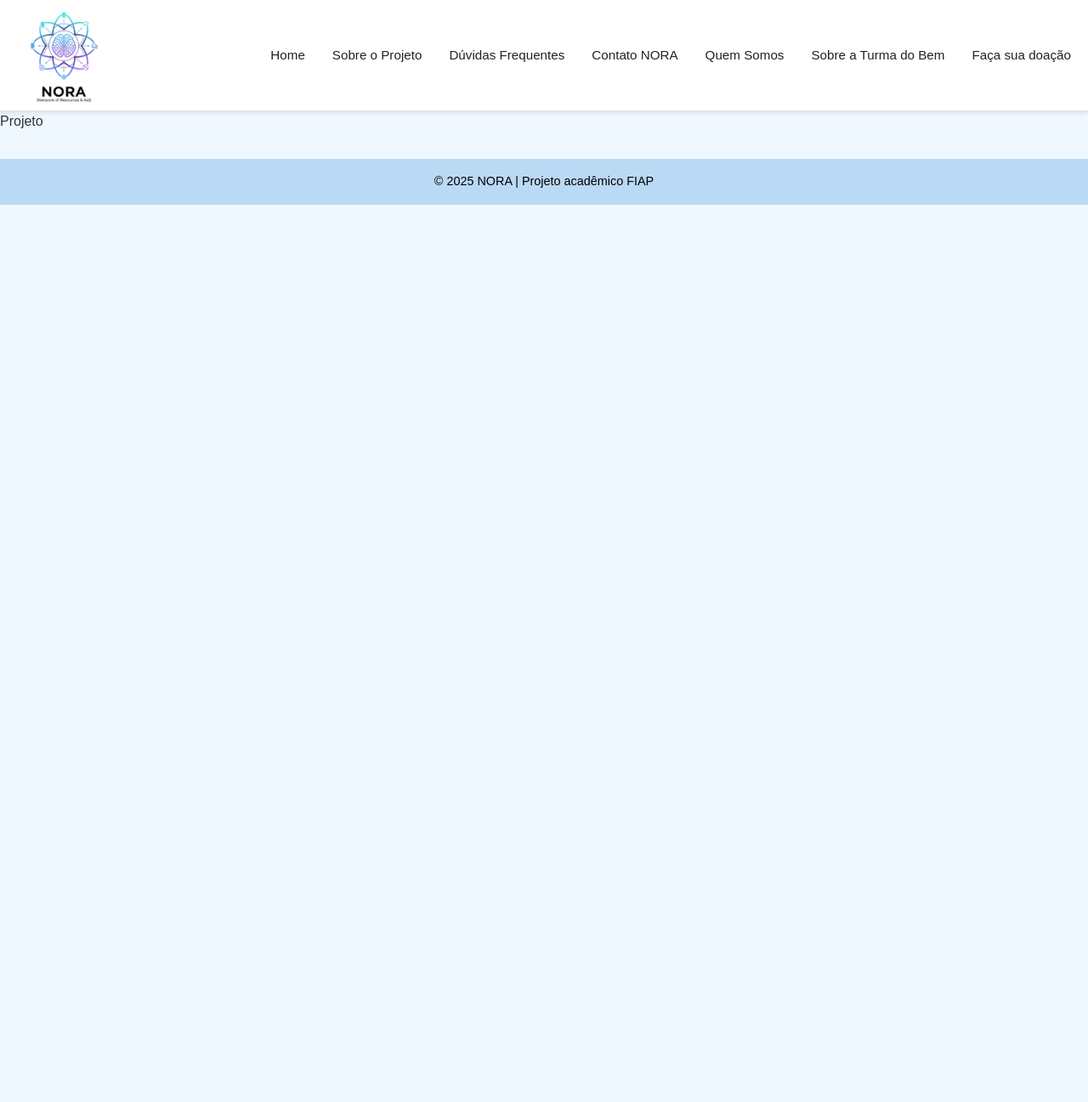
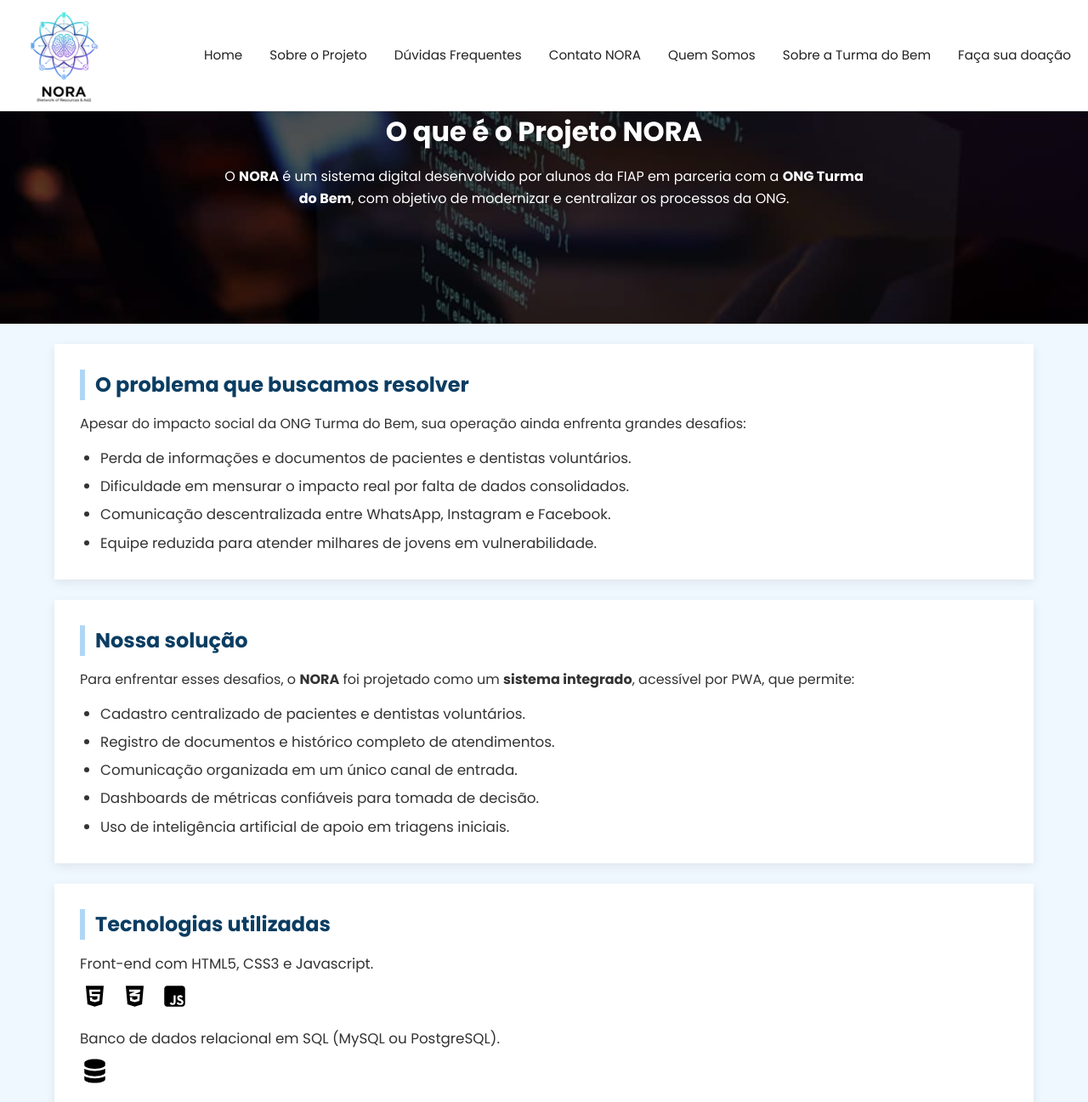
Before and after one commit to ryanmazali/NORA--Sprint-3, a React (Vite) app: page /projeto in a window 1280 px wide. Shown: the top 1297 px of the page at 85% size. Before the commit the page ends 800 px from the top, so only its background shows below. Built offline with nearby package versions, Linux system fonts and the light colour scheme.

Commit message:
feat: criação da página projeto

```diff
--- a/src/pages/Home/Home.tsx
+++ b/src/pages/Home/Home.tsx
@@ -53,8 +53,8 @@
                 style={{ background: `url(${heroBg}) center/cover no-repeat` }}
             >
                 <div className="absolute inset-0 bg-[rgba(0,0,0,0.641)]">
-                    <div className="relative z-10 max-w-[800px] px-5">
-                        <h1 className="text-[2.8rem] font-bold mb-5 mobile:text-[2rem]">Bem-vindo ao NORA</h1>
+                    <div className="relative z-10 max-w-[800px] px-5 text-center mx-auto">
+                        <h1 className="text-[2.8rem] font-bold mb-5 mobile:text-[2rem] pt-4">Bem-vindo ao NORA</h1>
                         <p className="text-[1.2rem] leading-[1.6] mobile:text-[1rem]">
                             Transformando vidas com tecnologia e solidariedade. O NORA centraliza informações,
                             conecta pacientes e voluntários e fortalece o impacto da ONG.
--- a/src/pages/Projeto/Projeto.tsx
+++ b/src/pages/Projeto/Projeto.tsx
@@ -1 +1,115 @@
-export default function Projeto() { return <div>Projeto</div> }
+import { useEffect } from "react";
+import heroBg from "../../assets/bg-projeto.png";
+import imgBancoDados from "../../assets/banco-de-dados.png";
+import imgComunicacao from "../../assets/comunicacao.png";
+import imgDashboard from "../../assets/dashboard-novo.png";
+import imgIA from "../../assets/inteligencia-artificial.png";
+import imgComunidade from "../../assets/comunidade.png";
+import imgHtml from "../../assets/html5.svg";
+import imgCss from "../../assets/css3.svg";
+import imgJs from "../../assets/js.svg";
+import imgDb from "../../assets/database.svg";
+import imgDesktop from "../../assets/desktop.svg";
+import imgMobile from "../../assets/mobile-screen.svg";
+import imgInstagram from "../../assets/instagram.svg";
+import imgEmail from "../../assets/email.svg";
+import imgFacebook from "../../assets/facebook.svg";
+import imgWhatsapp from "../../assets/whatsapp.svg";
+import imgAI from "../../assets/ai.svg";
+
+const roadmapItems = [
+    { img: imgBancoDados, texto: "Criação do banco de dados relacional e PWA para cadastro inicial." },
+    { img: imgComunicacao, texto: "Integração dos canais de comunicação no sistema." },
+    { img: imgDashboard, texto: "Implementação de dashboards de métricas." },
+    { img: imgIA, texto: "Adição da Inteligência Artificial de apoio às triagens." },
+    { img: imgComunidade, texto: "Expansão para triagens em escolas e comunidades em maior escala." },
+];
+
+const tecnologias = [
+    { texto: "Front-end com HTML5, CSS3 e Javascript.", icons: [{ src: imgHtml, alt: "HTML5" }, { src: imgCss, alt: "CSS3" }, { src: imgJs, alt: "Javascript" }] },
+    { texto: "Banco de dados relacional em SQL (MySQL ou PostgreSQL).", icons: [{ src: imgDb, alt: "Banco de dados" }] },
+    { texto: "PWA (Progressive Web App), garantindo acesso por celular, tablet ou computador.", icons: [{ src: imgDesktop, alt: "Desktop" }, { src: imgMobile, alt: "Mobile" }] },
+    { texto: "Integrações via API para unificação de mensagens.", icons: [{ src: imgInstagram, alt: "Instagram" }, { src: imgEmail, alt: "Email" }, { src: imgFacebook, alt: "Facebook" }, { src: imgWhatsapp, alt: "WhatsApp" }] },
+    { texto: "IA para automatizar parte das triagens e apoiar os voluntários.", icons: [{ src: imgAI, alt: "IA" }] },
+];
+
+function Projeto() {
+    useEffect(() => {
+        document.title = "Sobre o Projeto | NORA";
+    }, []);
+
+    return (
+        <>
+            <section
+                className="h-[300px] flex items-center justify-center text-center text-white relative overflow-hidden mobile:h-[250px]"
+                style={{ background: `url(${heroBg}) center/cover no-repeat` }}
+            >
+                <div className="absolute inset-0 bg-[rgba(0,0,0,0.641)]">
+                    <div className="relative z-10 max-w-[800px] px-5 text-center mx-auto">
+                        <h1 className="text-[2.8rem] font-bold mb-4 mobile:text-[2rem]">O que é o Projeto NORA</h1>
+                        <p className="text-[1.1rem] leading-relaxed mobile:text-[1rem]">
+                            O <strong>NORA</strong> é um sistema digital desenvolvido por alunos da FIAP em parceria com a <strong>ONG Turma do Bem</strong>,
+                            com objetivo de modernizar e centralizar os processos da ONG.
+                        </p>
+                    </div>
+                </div>
+            </section>
+            <main className="w-[90%] mx-auto max-w-[1300px]">
+                <section className="bg-white p-[30px] my-6 shadow-[0_4px_12px_rgba(0,0,0,0.08)]">
+                    <h2 className="text-[1.5rem] font-bold text-[#0a3d62] border-l-[6px] border-[#b0d6f5] pl-3 mb-4">O problema que buscamos resolver</h2>
+                    <p className="text-[1rem] text-[#333] mb-4">Apesar do impacto social da ONG Turma do Bem, sua operação ainda enfrenta grandes desafios:</p>
+                    <ul className="list-disc pl-6 flex flex-col gap-2">
+                        {["Perda de informações e documentos de pacientes e dentistas voluntários.", "Dificuldade em mensurar o impacto real por falta de dados consolidados.", "Comunicação descentralizada entre WhatsApp, Instagram e Facebook.", "Equipe reduzida para atender milhares de jovens em vulnerabilidade."].map((item) => (
+                            <li key={item} className="text-[#333] font-medium">{item}</li>
+                        ))}
+                    </ul>
+                </section>
+                <section className="bg-white p-[30px] my-6 shadow-[0_4px_12px_rgba(0,0,0,0.08)]">
+                    <h2 className="text-[1.5rem] font-bold text-[#0a3d62] border-l-[6px] border-[#b0d6f5] pl-3 mb-4">Nossa solução</h2>
+                    <p className="text-[1rem] text-[#333] mb-4">Para enfrentar esses desafios, o <strong>NORA</strong> foi projetado como um <strong>sistema integrado</strong>, acessível por PWA, que permite:</p>
+                    <ul className="list-disc pl-6 flex flex-col gap-2">
+                        {["Cadastro centralizado de pacientes e dentistas voluntários.", "Registro de documentos e histórico completo de atendimentos.", "Comunicação organizada em um único canal de entrada.", "Dashboards de métricas confiáveis para tomada de decisão.", "Uso de inteligência artificial de apoio em triagens iniciais."].map((item) => (
+                            <li key={item} className="text-[#333] font-medium">{item}</li>
+                        ))}
+                    </ul>
+                </section>
+                <section className="bg-white p-[30px] my-6 shadow-[0_4px_12px_rgba(0,0,0,0.08)]">
+                    <h2 className="text-[1.5rem] font-bold text-[#0a3d62] border-l-[6px] border-[#b0d6f5] pl-3 mb-4">Tecnologias utilizadas</h2>
+                    <ul className="list-none p-0 flex flex-col gap-5">
+                        {tecnologias.map((tec) => (
+                            <li key={tec.texto} className="flex flex-col gap-2">
+                                <span className="font-medium text-[#333]">{tec.texto}</span>
+                                <div className="flex gap-3 flex-wrap">
+                                    {tec.icons.map((icon) => (
+                                        <img key={icon.alt} src={icon.src} alt={icon.alt} className="w-[35px] h-[35px] object-contain transition-transform duration-300 hover:scale-110" />
+                                    ))}
+                                </div>
+                            </li>
+                        ))}
+                    </ul>
+                </section>
+                <section className="bg-white p-[30px] my-6 shadow-[0_4px_12px_rgba(0,0,0,0.08)]">
+                    <h2 className="text-[1.5rem] font-bold text-[#0a3d62] border-l-[6px] border-[#b0d6f5] pl-3 mb-4">Roadmap da solução</h2>
+                    <div className="grid grid-cols-5 gap-5 mt-5 desktop:grid-cols-5 tablet:grid-cols-1 mobile:grid-cols-1">
+                        {roadmapItems.map((item) => (
+                            <div key={item.texto} className="bg-white p-5 text-center shadow-[0_4px_12px_rgba(0,0,0,0.08)] transition-all duration-300 hover:-translate-y-[5px] hover:bg-[aliceblue]">
+                                <img src={item.img} alt="" className="w-[80px] h-[80px] mx-auto mb-3" />
+                                <p className="text-[0.95rem] text-[#333] leading-[1.4]">{item.texto}</p>
+                            </div>
+                        ))}
+                    </div>
+                </section>
+                <section className="bg-white p-[30px] my-6 shadow-[0_4px_12px_rgba(0,0,0,0.08)]">
+                    <h2 className="text-[1.5rem] font-bold text-[#0a3d62] border-l-[6px] border-[#b0d6f5] pl-3 mb-4">Impacto esperado</h2>
+                    <p className="text-[1rem] text-[#333] leading-relaxed">
+                        Com o <strong>NORA</strong>, a expectativa é reduzir a perda de dados, aumentar a eficiência da equipe da ONG
+                        e garantir que mais jovens tenham acesso ao atendimento odontológico. Além disso, o sistema fornecerá métricas
+                        precisas que permitirão mensurar o impacto social com transparência e orientar estratégias de expansão.
+                    </p>
+                </section>
+            </main>
+        </>
+    );
+}
+
+export default Projeto;
--- a/src/styles/global.css
+++ b/src/styles/global.css
@@ -1,3 +1,4 @@
+@import url('https://fonts.googleapis.com/css2?family=Poppins:wght@400;600;700&family=Montserrat:wght@600;800&display=swap');
 @import "./variables.css";
 @import "tailwindcss";
 
@@ -17,6 +18,7 @@
 
 body {
     font-family: 'Poppins', sans-serif;
+    font-size: 1.05rem;
     background-color: var(--background);
     color: var(--text-dark);
     min-height: 100vh;
--- a/src/styles/variables.css
+++ b/src/styles/variables.css
@@ -1,3 +1,10 @@
+@theme {
+    --breakpoint-mobile: 480px;
+    --breakpoint-tablet: 768px;
+    --font-sans: 'Poppins', sans-serif;
+    --font-heading: 'Montserrat', sans-serif;
+}
+
 :root {
     --brand-primary: #0a3d62;
     --brand-secondary: #1e88e5;
```
